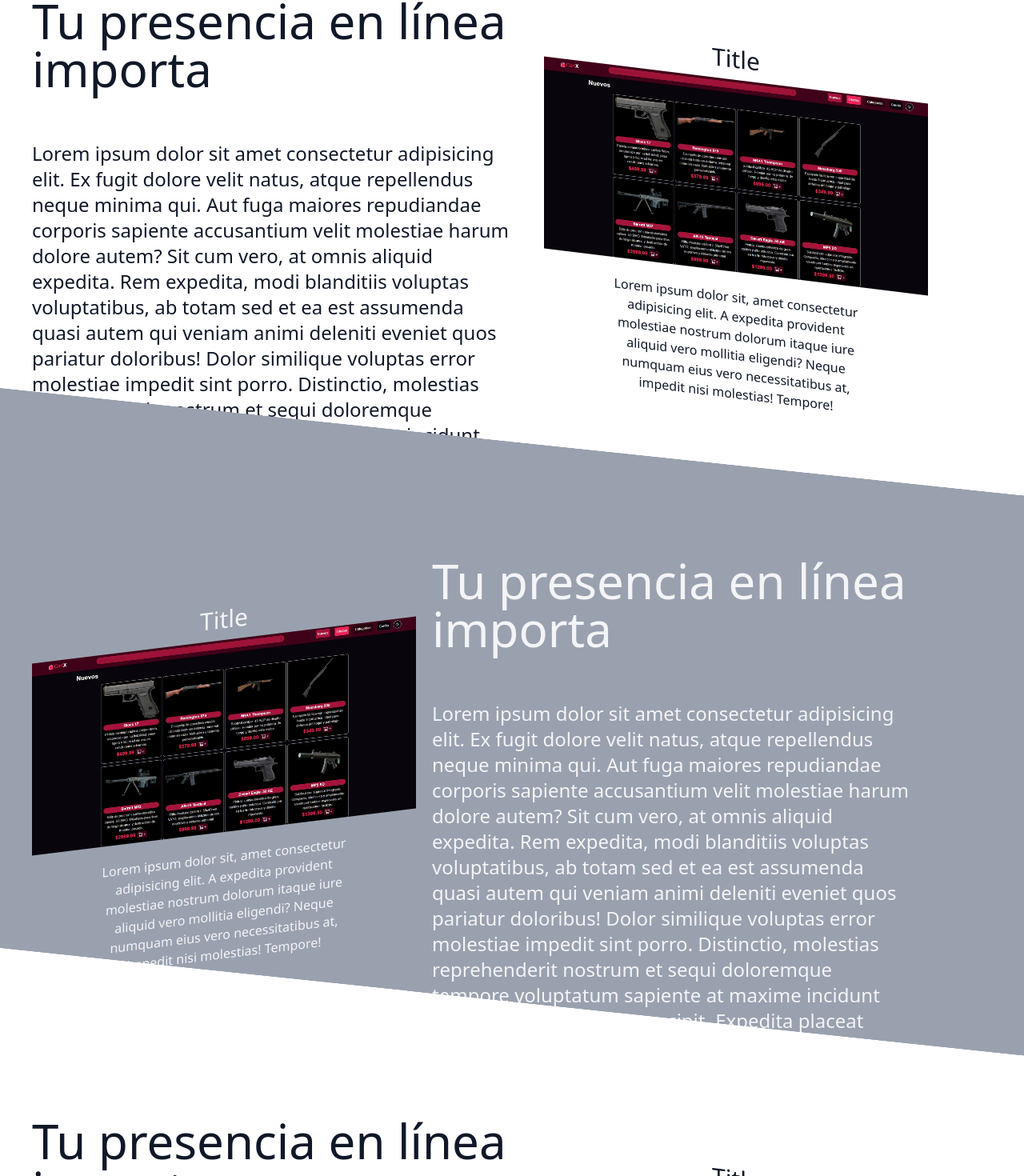
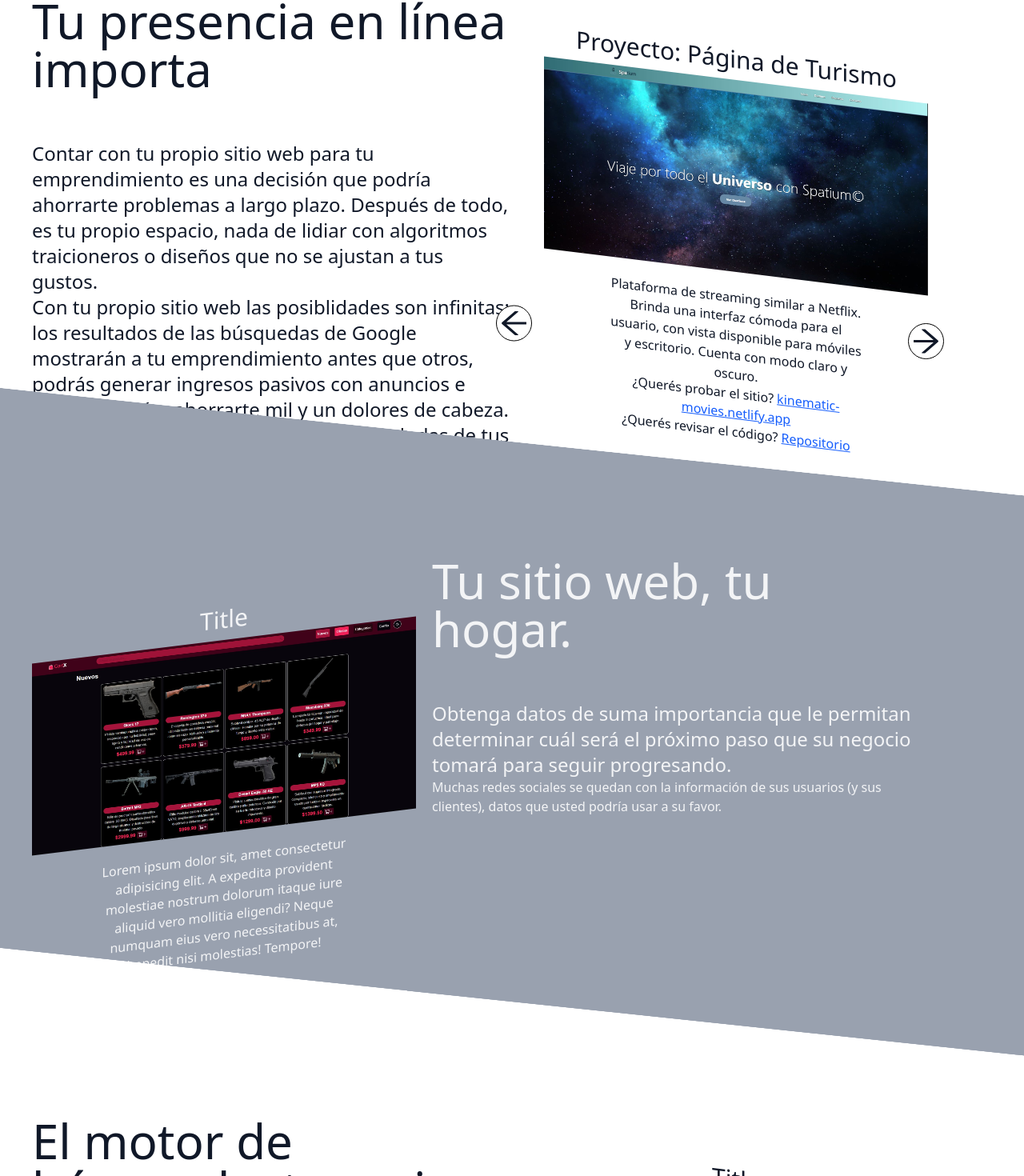
Before and after one commit to brutalkingran/portfolio-esparza, a React (Vite) app: page / in a window 1280 px wide. Shown: the part 848-2318 px from the top of the page at 80% size. Built offline with nearby package versions, Linux system fonts and the light colour scheme.

Commit message:
figuras móviles sin animación, descripciones, código fuente añadido

```diff
--- a/index.html
+++ b/index.html
@@ -2,7 +2,7 @@
 <html lang="en">
   <head>
     <meta charset="UTF-8" />
-    <link rel="icon" type="image/svg+xml" href="/icon.svg" />
+    <link rel="icon" type="image/svg+xml" href="./icon.svg" />
     <meta name="viewport" content="width=device-width, initial-scale=1.0" />
     <title>Portfolio - Esparza, Patricio Osvaldo</title>
   </head>
--- a/package.json
+++ b/package.json
@@ -10,12 +10,12 @@
     "preview": "vite preview"
   },
   "dependencies": {
-    "@tailwindcss/vite": "^4.1.12",
+    "@tailwindcss/vite": "^4.1.14",
     "motion": "^12.23.22",
     "react": "^19.1.0",
     "react-dom": "^19.1.0",
     "react-icons": "^5.5.0",
-    "tailwindcss": "^4.1.12"
+    "tailwindcss": "^4.1.14"
   },
   "devDependencies": {
     "@eslint/js": "^9.30.1",
--- /dev/null
+++ b/src/components/FigureComponent.jsx
@@ -0,0 +1,35 @@
+const FigureComponent = ({ title,
+imgSrc,
+description,
+pageLink,
+pageRepository }) => {
+  return(
+    <figure className="flex flex-col items-center">
+      <h3 className="skew-y-7 text-3xl mb-2">{title}</h3>
+
+      <img src={`${imgSrc}.jpg`} alt={`${imgSrc} page`} className="skew-y-7 w-full"/>
+
+      <figcaption className="skew-y-7 text-center mt-5 font-medium w-2/3">
+        <div>
+          {description}
+        </div>
+
+        <div>
+          ¿Querés probar el sitio?
+          <a className="text-blue-600 underline ml-1" href={`https://${pageLink}/`}>
+            {pageLink}
+          </a>
+        </div>
+
+        <div>
+          ¿Querés revisar el código?
+          <a className="text-blue-600 underline ml-1" href={`https://github.com/brutalkingran/${pageRepository}`}>
+            Repositorio
+          </a>
+        </div>
+      </figcaption>
+    </figure>
+  );
+}
+
+export default FigureComponent;
--- /dev/null
+++ b/src/components/FigureSweepComponent.jsx
@@ -0,0 +1,39 @@
+import { AiOutlineArrowLeft } from "react-icons/ai";
+import { AiOutlineArrowRight } from "react-icons/ai";
+import { useState } from "react";
+
+const FigureSweepComponent = ({ children }) => {
+  const [currentPage, setCurrentPage] = useState(0);
+
+  const onChangePage = (n) => {
+    let newPage = currentPage + n;
+
+    if (newPage > children.length - 1) {
+      newPage = 0;
+    } else if (newPage < 0) {
+      newPage = children.length - 1;
+    }
+
+    setCurrentPage(newPage);
+  }
+
+  return (
+    <div className="figure-sweep-container relative flex md:flex-col items-center w-2/5 mt-15 mr-20">
+      <AiOutlineArrowLeft
+        size={45}
+        className="absolute -left-15 top-1/2 transform -translate-y-1/2 cursor-pointer hover:scale-85 transition-all z-20 bg-white border border-black rounded-full"
+        onClick={() => onChangePage(-1) }
+      />
+
+      <AiOutlineArrowRight
+        size={45}
+        className="absolute cursor-pointer hover:scale-85 transition-all -right-5 top-1/2 z-20 bg-white border border-black rounded-full"
+        onClick={() => onChangePage(1) }
+      />
+
+      {children[currentPage]}
+    </div>
+  );
+};
+
+export default FigureSweepComponent;
--- a/src/components/Footer.jsx
+++ b/src/components/Footer.jsx
@@ -2,6 +2,7 @@ export const Footer = () => {
   return (
     <footer id="contact" className="bg-gray-900 text-white py-10 text-center skew-y-6">
       <p className="-skew-y-6 mt-5">© Patricio Esparza, 2025 - 無限力</p>
+      <p className="-skew-y-6 mt-5">Código fuente: <a className="text-blue-600 italic underline" href="https://github.com/brutalkingran/portfolio-esparza">portfolio-esparza</a></p>
     </footer>
   );
 }
--- a/src/components/Introduction.jsx
+++ b/src/components/Introduction.jsx
@@ -22,7 +22,7 @@ export const Introduction = () => {
           <p className="text-white mt-5 text-center text-2xl">
             Desarrollador Web Freelancer<BlinkingText />
           </p>
-          <pre className="absolute right-100 top-35 text-white text-xs font-mono whitespace-pre leading-none z-10 opacity-70">
+          <pre className="absolute right-1/6 top-35 text-white text-xs font-mono whitespace-pre leading-none z-10 opacity-70">
 {String.raw`
                  @@@@@@%@%%@@@@@
              @@#++++++++@++++++++*@@
--- a/src/components/Projects.jsx
+++ b/src/components/Projects.jsx
@@ -1,3 +1,6 @@
+import FigureComponent from "./FigureComponent";
+import FigureSweepComponent from "./FigureSweepComponent";
+
 const Projects = () => {
   return (
   <>
@@ -8,23 +11,55 @@ const Projects = () => {
             Tu presencia en línea importa
           </h2>
 
-          <p className="mt-15 font-sans text-2xl">
-            Lorem ipsum dolor sit amet consectetur adipisicing elit. Ex fugit dolore velit natus, atque repellendus neque minima qui. Aut fuga maiores repudiandae corporis sapiente accusantium velit molestiae harum dolore autem?
-            Sit cum vero, at omnis aliquid expedita. Rem expedita, modi blanditiis voluptas voluptatibus, ab totam sed et ea est assumenda quasi autem qui veniam animi deleniti eveniet quos pariatur doloribus!
-            Dolor similique voluptas error molestiae impedit sint porro. Distinctio, molestias reprehenderit nostrum et sequi doloremque tempore voluptatum sapiente at maxime incidunt natus quibusdam velit suscipit. Expedita placeat magnam in hic.
-            Fugiat quisquam, animi fuga et est velit nulla aspernatur blanditiis eius, quam fugit maxime incidunt temporibus magni obcaecati molestias aut earum. Eos nihil iusto explicabo facilis iste fugit maxime amet!
-          </p>
+          <div className="mt-15 font-sans text-2xl">
+            <p>
+              Contar con tu propio sitio web para tu emprendimiento es una decisión que podría ahorrarte problemas a largo plazo.
+              Después de todo, es tu propio espacio, nada de lidiar con algoritmos traicioneros o diseños que no se ajustan a tus gustos.
+            </p>
+            <p>
+              Con tu propio sitio web las posiblidades son infinitas: los resultados de las búsquedas de Google mostrarán a tu emprendimiento antes que otros,
+              podrás generar ingresos pasivos con anuncios e incluso podrías ahorrarte mil y un dolores de cabeza.
+            </p>
+            <p>
+              Pensá en ese ChatBot que soluciona las dudas de tus clientes por vos, ese programa que automatiza las tareas más tediosas o en aquel espacio donde
+              centras todos tus contactos para que no te pregunten siempre si contás con X red social.
+            </p>
+            <p>
+              A tu derecha podrás ver proyectos de ejemplo que se podrían ajustar a tus necesidades.
+            </p>
+          </div>
         </div>
 
-        <figure className="flex flex-col items-center w-2/5 mt-15 mr-20">
-          <h3 className="skew-y-7 text-3xl mb-2">Title</h3>
-
-          <img src="cartx.jpg" alt="" className="skew-y-7 w-full"/>
-
-          <figcaption className="skew-y-7 text-center mt-5 font-medium w-2/3">
-            Lorem ipsum dolor sit, amet consectetur adipisicing elit. A expedita provident molestiae nostrum dolorum itaque iure aliquid vero mollitia eligendi? Neque numquam eius vero necessitatibus at, impedit nisi molestias! Tempore!
-          </figcaption>
-        </figure>
+        <FigureSweepComponent>
+          <FigureComponent
+            title="Proyecto: Página de Turismo"
+            imgSrc="spatium"
+            description="Plataforma de streaming similar a Netflix. Brinda una interfaz cómoda para el usuario, con vista disponible para móviles y escritorio. Cuenta con modo claro y oscuro."
+            pageLink="kinematic-movies.netlify.app"
+            pageRepository="kinetic-movie-page"
+          />
+          <FigureComponent
+            title="Proyecto: Landing Page de Ventas"
+            imgSrc="guncat"
+            description="Plataforma de streaming similar a Netflix. Brinda una interfaz cómoda para el usuario, con vista disponible para móviles y escritorio. Cuenta con modo claro y oscuro."
+            pageLink="kinematic-movies.netlify.app"
+            pageRepository="kinetic-movie-page"
+          />
+          <FigureComponent
+            title="Proyecto: Aplicación de Streaming"
+            imgSrc="kinematic"
+            description="Plataforma de streaming similar a Netflix. Brinda una interfaz cómoda para el usuario, con vista disponible para móviles y escritorio. Cuenta con modo claro y oscuro."
+            pageLink="kinematic-movies.netlify.app"
+            pageRepository="kinetic-movie-page"
+          />
+          <FigureComponent
+            title="Proyecto: Tienda Virtual"
+            imgSrc="cartx"
+            description="Plataforma de streaming similar a Netflix. Brinda una interfaz cómoda para el usuario, con vista disponible para móviles y escritorio. Cuenta con modo claro y oscuro."
+            pageLink="kinematic-movies.netlify.app"
+            pageRepository="kinetic-movie-page"
+          />
+        </FigureSweepComponent>
       </div>
     </section>
 
@@ -32,21 +67,22 @@ const Projects = () => {
       <div className="-skew-y-6 pt-20 px-10 flex flex-row-reverse justify-between">
         <div className="w-1/2 mr-25">
           <h2 className="text-6xl">
-            Tu presencia en línea importa
+            Tu sitio web, tu hogar.
           </h2>
 
           <p className="mt-15 font-sans text-2xl">
-            Lorem ipsum dolor sit amet consectetur adipisicing elit. Ex fugit dolore velit natus, atque repellendus neque minima qui. Aut fuga maiores repudiandae corporis sapiente accusantium velit molestiae harum dolore autem?
-            Sit cum vero, at omnis aliquid expedita. Rem expedita, modi blanditiis voluptas voluptatibus, ab totam sed et ea est assumenda quasi autem qui veniam animi deleniti eveniet quos pariatur doloribus!
-            Dolor similique voluptas error molestiae impedit sint porro. Distinctio, molestias reprehenderit nostrum et sequi doloremque tempore voluptatum sapiente at maxime incidunt natus quibusdam velit suscipit. Expedita placeat magnam in hic.
-            Fugiat quisquam, animi fuga et est velit nulla aspernatur blanditiis eius, quam fugit maxime incidunt temporibus magni obcaecati molestias aut earum. Eos nihil iusto explicabo facilis iste fugit maxime amet!
+            Obtenga datos de suma importancia que le permitan determinar cuál será el próximo paso que su negocio tomará para seguir progresando.
+          </p>
+
+          <p>
+            Muchas redes sociales se quedan con la información de sus usuarios (y sus clientes), datos que usted podría usar a su favor.
           </p>
         </div>
 
         <figure className="flex flex-col items-center w-2/5 mt-15 -skew-y-7">
           <h3 className="text-3xl mb-2">Title</h3>
 
-          <img src="cartx.jpg" alt="" className="w-full"/>
+          <img src="cartx.jpg" alt="" className="w-full" />
 
           <figcaption className="text-center mt-5 font-medium w-2/3">
             Lorem ipsum dolor sit, amet consectetur adipisicing elit. A expedita provident molestiae nostrum dolorum itaque iure aliquid vero mollitia eligendi? Neque numquam eius vero necessitatibus at, impedit nisi molestias! Tempore!
@@ -59,21 +95,24 @@ const Projects = () => {
       <div className="-skew-y-6 pt-20 px-10 flex flex-row justify-between">
         <div className="w-1/2">
           <h2 className="text-6xl">
-            Tu presencia en línea importa
+            El motor de búsqueda, tu mejor aliado
           </h2>
 
           <p className="mt-15 font-sans text-2xl">
-            Lorem ipsum dolor sit amet consectetur adipisicing elit. Ex fugit dolore velit natus, atque repellendus neque minima qui. Aut fuga maiores repudiandae corporis sapiente accusantium velit molestiae harum dolore autem?
-            Sit cum vero, at omnis aliquid expedita. Rem expedita, modi blanditiis voluptas voluptatibus, ab totam sed et ea est assumenda quasi autem qui veniam animi deleniti eveniet quos pariatur doloribus!
-            Dolor similique voluptas error molestiae impedit sint porro. Distinctio, molestias reprehenderit nostrum et sequi doloremque tempore voluptatum sapiente at maxime incidunt natus quibusdam velit suscipit. Expedita placeat magnam in hic.
-            Fugiat quisquam, animi fuga et est velit nulla aspernatur blanditiis eius, quam fugit maxime incidunt temporibus magni obcaecati molestias aut earum. Eos nihil iusto explicabo facilis iste fugit maxime amet!
+            Sea el primero, la web le permite optimizar los resultados de búsqueda de Google para que su emprendimiento aparezca primero.
+          </p>
+
+          <p>
+            Es sabido que los usuarios no suelen hindagar mucho en los resultados de búsqueda, mucho menos investigar luego del resultado número uno.
+            Imagine que su emprendimiento es la primera impresión de un usuario, algo que en plena era de la información no tiene precio, usted está generando
+            impresiones.
           </p>
         </div>
 
         <figure className="flex flex-col items-center w-2/5 mt-15 mr-20">
           <h3 className="skew-y-7 text-3xl mb-2">Title</h3>
 
-          <img src="cartx.jpg" alt="" className="skew-y-7 w-full"/>
+          <img src="cartx.jpg" alt="" className="skew-y-7 w-full" />
 
           <figcaption className="skew-y-7 text-center mt-5 font-medium w-2/3">
             Lorem ipsum dolor sit, amet consectetur adipisicing elit. A expedita provident molestiae nostrum dolorum itaque iure aliquid vero mollitia eligendi? Neque numquam eius vero necessitatibus at, impedit nisi molestias! Tempore!
```
Also changed, not shown: public/guncat.jpg (renamed from public/gunpla.jpg), 1 other file (tests, documents, lock files or other folders).
